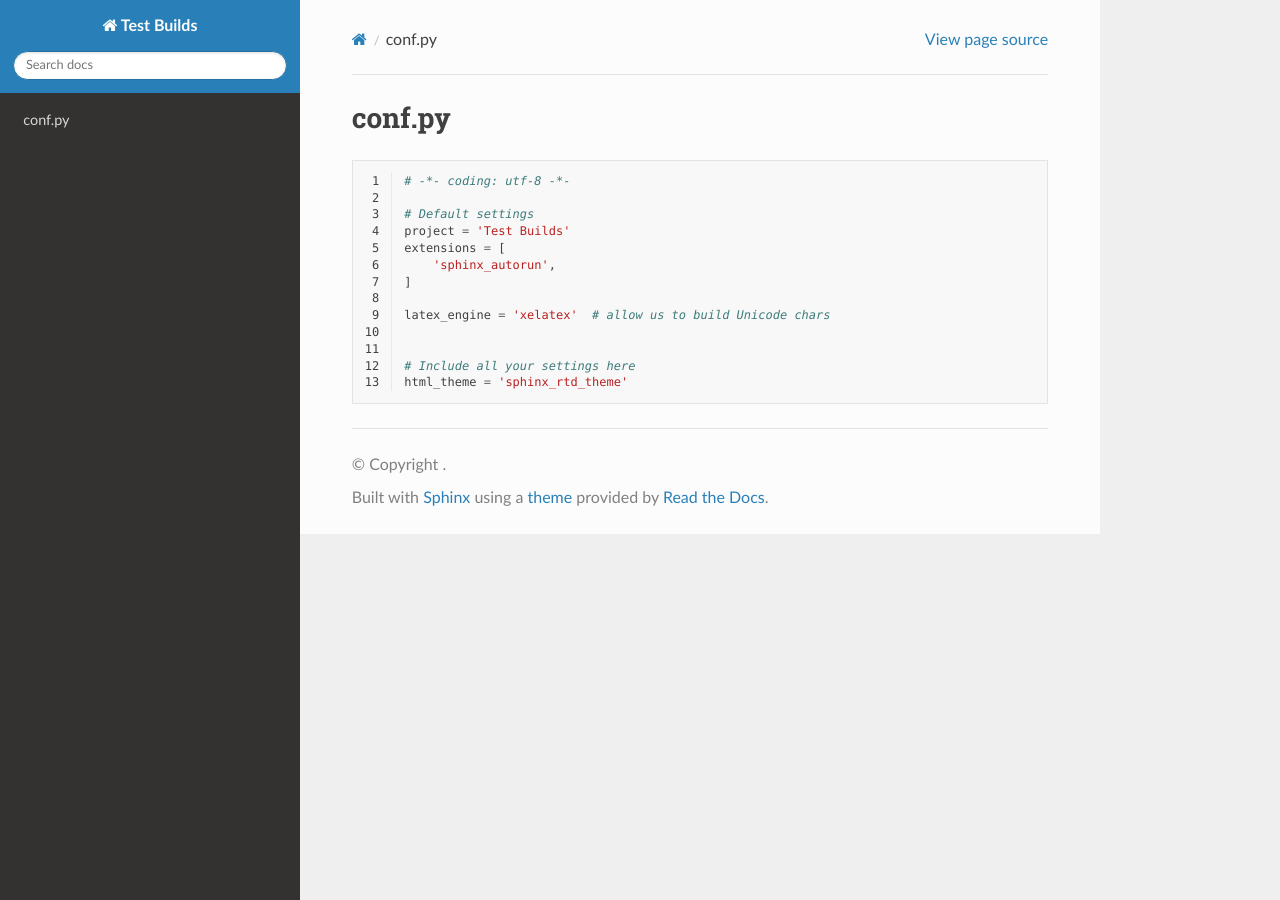
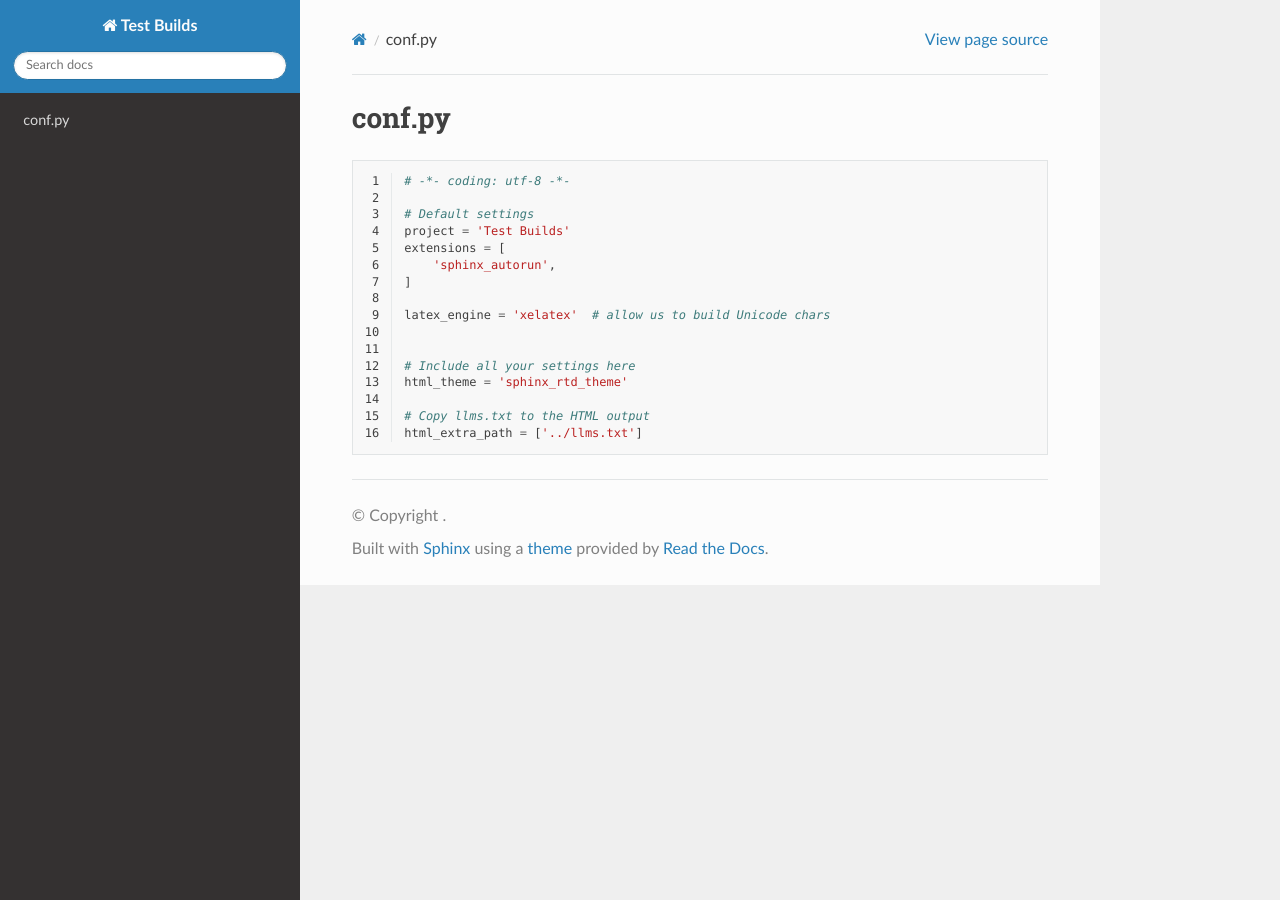
Before and after one commit to readthedocs/test-builds, a Sphinx documentation site: the page built from docs/conf.rst, in a window 1280 px wide. Built offline with Sphinx 7.4.7 and the Read the Docs theme 3.1.0, drawn with Linux system fonts in a browser that asks for light colours.

Commit message:
Include llms.txt in HTML build output

```diff
--- a/docs/conf.py
+++ b/docs/conf.py
@@ -11,3 +11,6 @@
 
 # Include all your settings here
 html_theme = 'sphinx_rtd_theme'
+
+# Copy llms.txt to the HTML output
+html_extra_path = ['../llms.txt']
```
